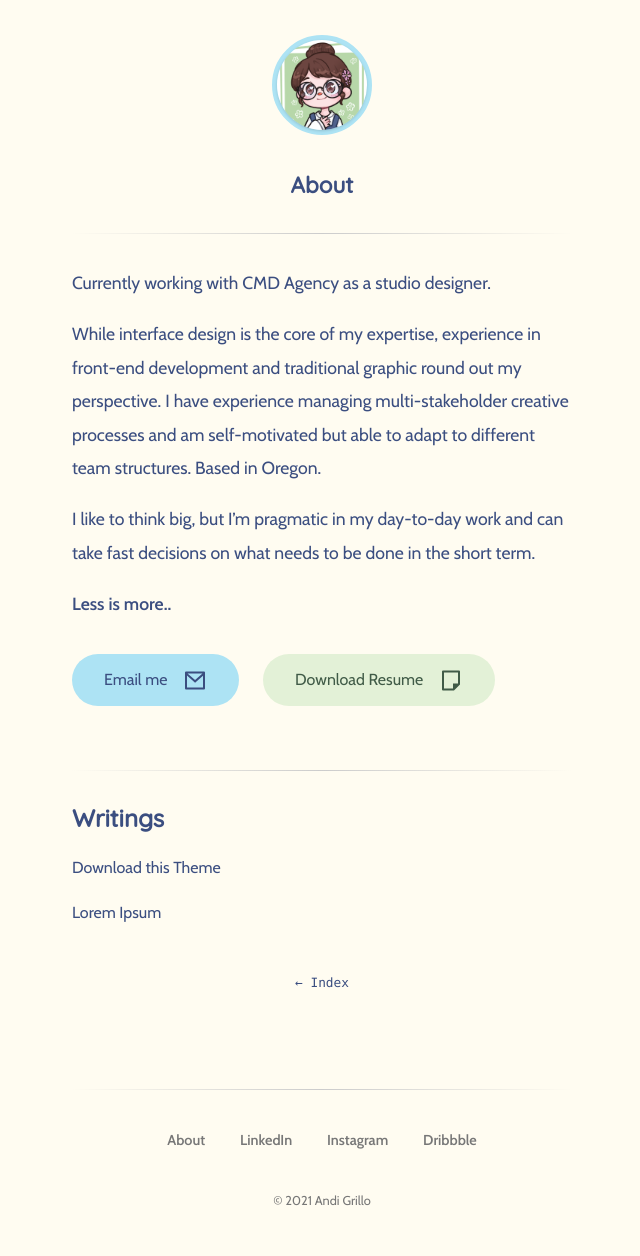
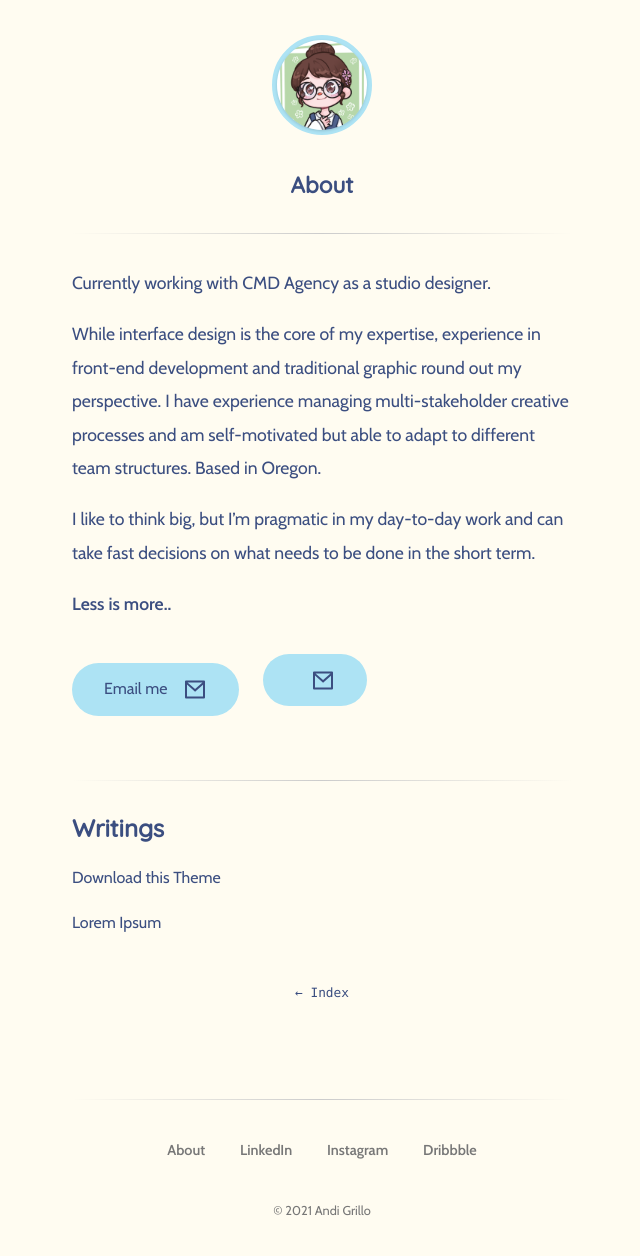
Before and after one commit to grilloa97/mochi, a Jekyll site: the page built from about.md, in a window 1280 px wide. Shown: the whole page, without its empty margins (318-958 px from the left). Built offline with Jekyll 4.4.1, drawn with Linux system fonts in a browser that asks for light colours.

Commit message:
Update from Forestry.io grilloa97 updated about.md

```diff
--- a/about.md
+++ b/about.md
@@ -2,13 +2,13 @@
 layout: about
 title: About
 primary_button:
-    - label: Email me
-    - url: mailto:hello@feyder.design"
+- label: Email me
+- url: mailto:hello@feyder.design"
 secondary_button:
-    - label: Download Resume
-    - url: /assets/resume_feyder.pdf
+- label: ''
+- label: Download Resume
+
 ---
-
 Currently working with CMD Agency as a studio designer.
 
 While interface design is the core of my expertise, experience in front-end development and traditional graphic round out my perspective. I have experience managing multi-stakeholder creative processes and am self-motivated but able to adapt to different team structures. Based in Oregon.
```
